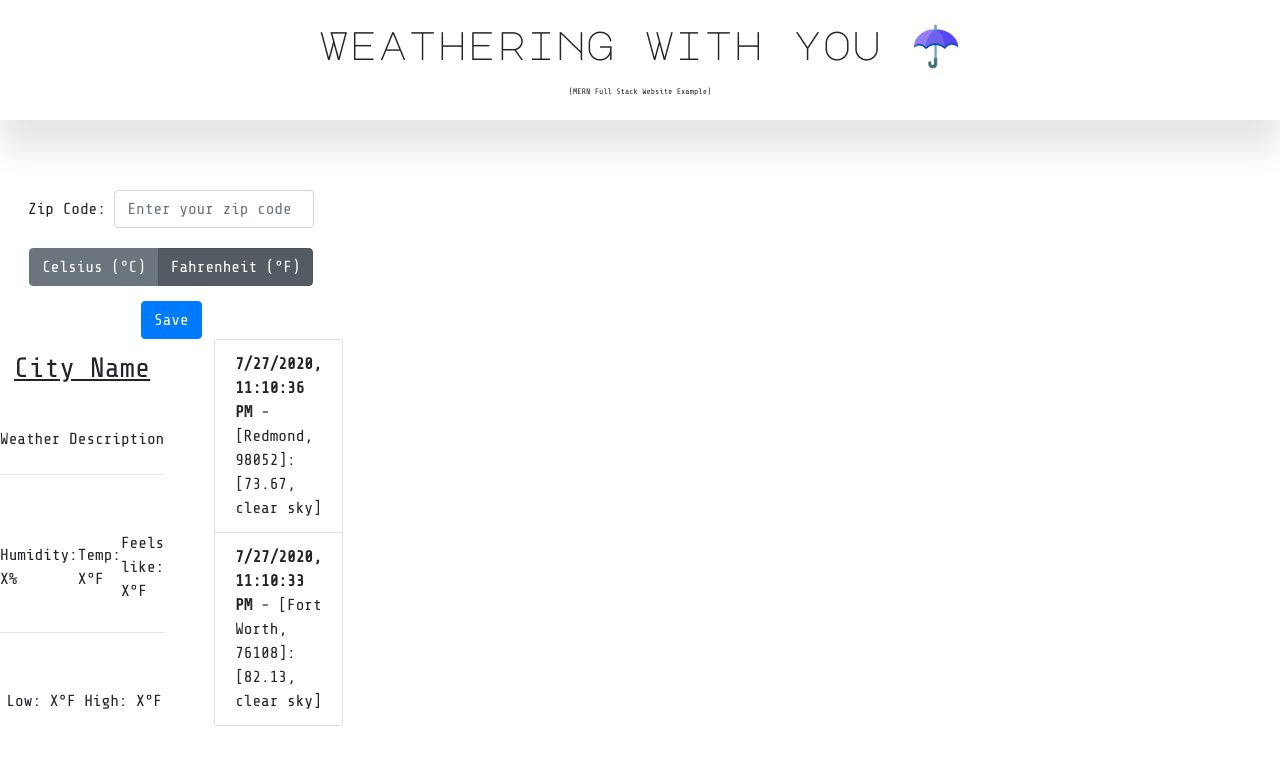
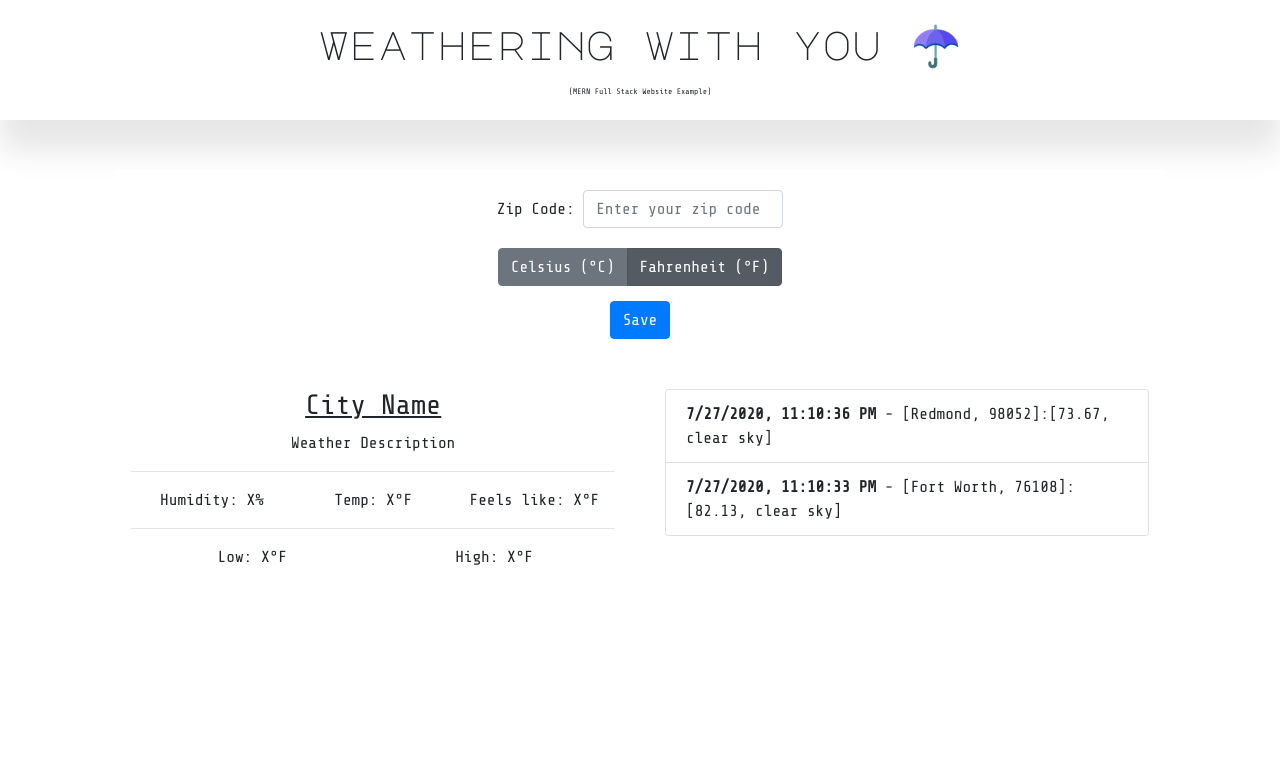
Before and after one commit to Echo-Gambino/weathering_with_you, a React (Create React App) app in the folder client/: page / in a window 1280 px wide. Shown: the top 762 px of the page. Built offline with nearby package versions, Linux system fonts and the light colour scheme.

Commit message:
Fixed a ui bug that makes the UI skew to the left

```diff
--- a/client/src/Components/Container.jsx
+++ b/client/src/Components/Container.jsx
@@ -9,7 +9,7 @@ class Container extends Component {
 
     render() {
         return (
-            <section classname="weather container">
+            <section className="weather container">
                 <WeatherForm />
                 <WeatherPanels weatherData={this.state.weatherData} />
             </section>
```
